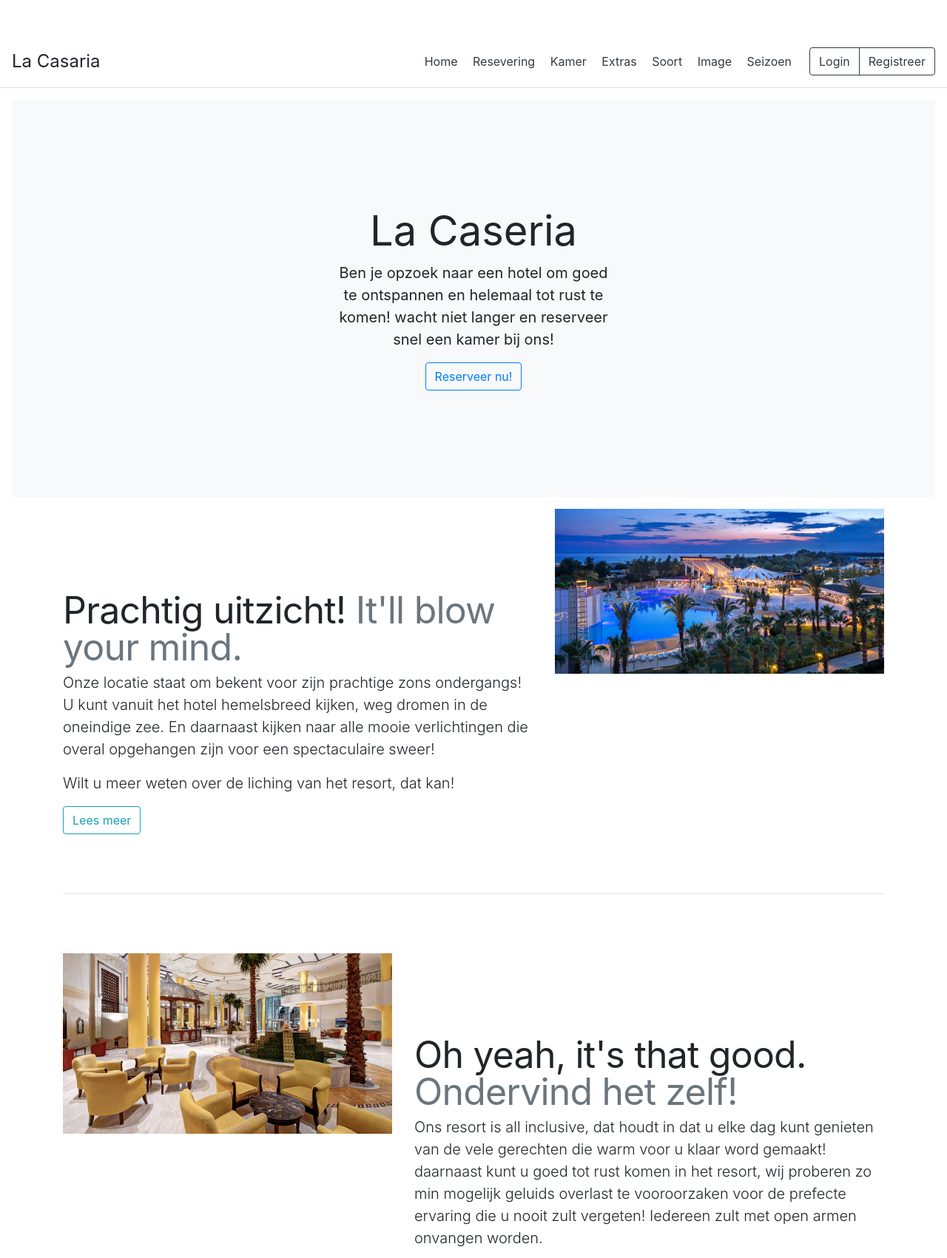
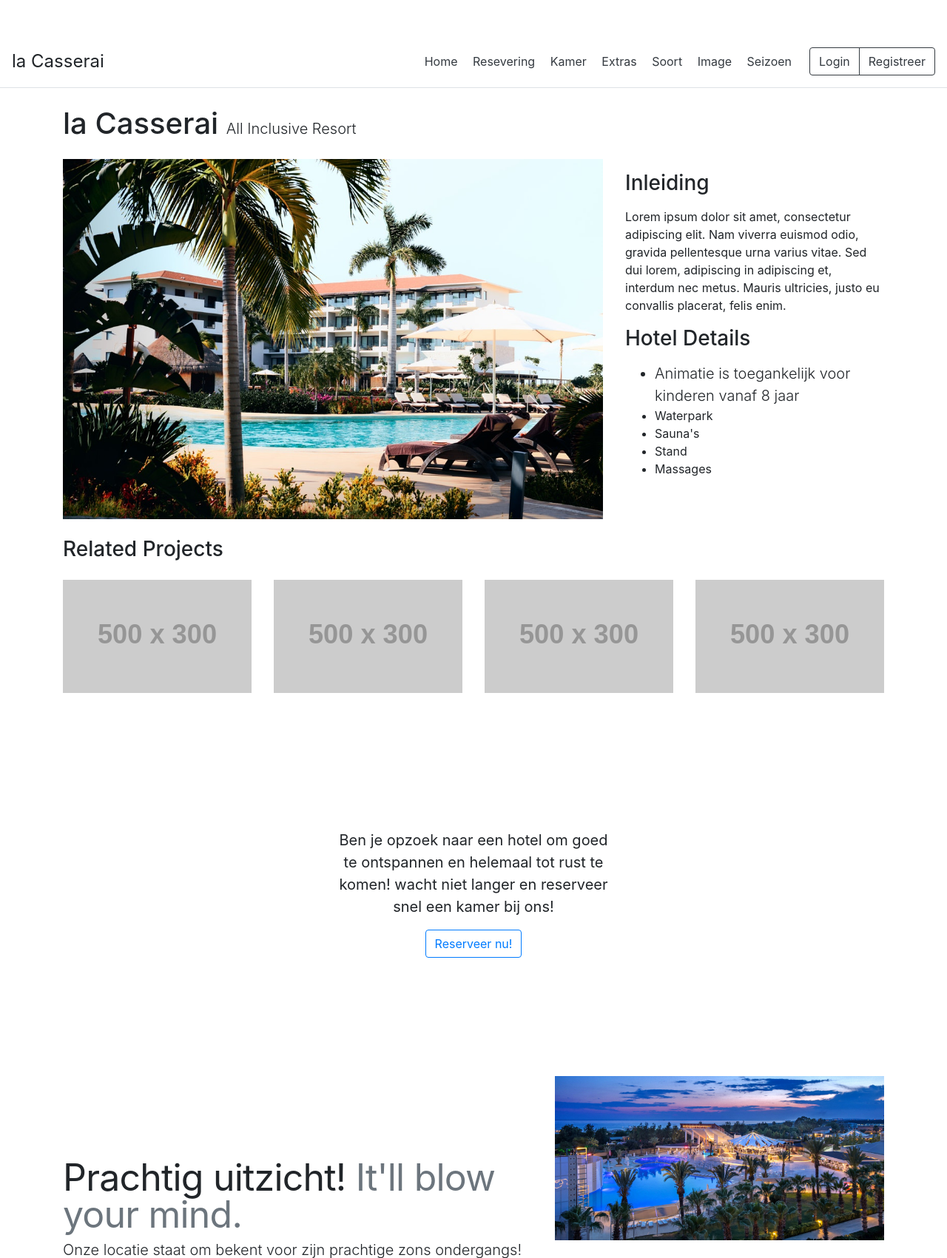
Before and after one commit to Ricomeijdam/LaCaseria, a Symfony app: template templates/default/index.html.twig in a window 1280 px wide. Shown: the top 1701 px of the page at 74% size. Run offline with Twig, Linux system fonts and the light colour scheme; the template is opened without the code that fills it, so the values that code supplies are empty; grey boxes labelled with a size stand in for pictures from a placeholder-image service; some libraries are stand-ins or nearby versions.

Commit message:
updated index page

```diff
--- a/templates/base.html.twig
+++ b/templates/base.html.twig
@@ -21,15 +21,15 @@
     {% endif %}
 
         <div class="d-flex flex-column flex-md-row align-items-center p-3 mb-3 bg-white border-bottom box-shadow">
-            <h4 class="my-0 mr-md-auto font-weight-normal">La Casaria</h4>
+            <h4 class="my-0 mr-md-auto font-weight-normal">la Casserai</h4>
             <nav class="my-2 my-md-0 mr-md-3">
                 <a class="p-2 text-dark" href="/">Home</a>
-                <a class="p-2 text-dark" href="reservering">Resevering</a>
-                <a class="p-2 text-dark" href="kamer">Kamer</a>
-                <a class="p-2 text-dark" href="extras">Extras</a>
-                <a class="p-2 text-dark" href="soort">Soort</a>
-                <a class="p-2 text-dark" href="image">Image</a>
-                <a class="p-2 text-dark" href="seizoen">Seizoen</a>
+                <a class="p-2 text-dark" href="/reservering">Resevering</a>
+                <a class="p-2 text-dark" href="/kamer">Kamer</a>
+                <a class="p-2 text-dark" href="/extras">Extras</a>
+                <a class="p-2 text-dark" href="/soort">Soort</a>
+                <a class="p-2 text-dark" href="/image">Image</a>
+                <a class="p-2 text-dark" href="/seizoen">Seizoen</a>
                 {% if app.user %}
                     <a class="p-2 text-dark" href="user">Profiel</a>
                 {% else %}
--- a/templates/default/index.html.twig
+++ b/templates/default/index.html.twig
@@ -1,12 +1,76 @@
 {% extends 'base.html.twig' %}
 
-{% block title %}La Caseria{% endblock %}
+{% block title %}La Casserai{% endblock %}
 
 {% block body %}
 
-<div class="position-relative overflow-hidden p-3 p-md-5 m-md-3 text-center bg-light">
+    <!-- Page Content -->
+    <div class="container">
+
+        <!-- Portfolio Item Heading -->
+        <h1 class="my-4">la Casserai
+            <small class="lead">All Inclusive Resort</small>
+        </h1>
+
+        <!-- Portfolio Item Row -->
+        <div class="row">
+
+            <div class="col-md-8">
+                <img class="img-fluid" data-src="holder.js/750x500/auto" src="{{ asset('images/clearshot.jpg') }}">
+            </div>
+
+            <div class="col-md-4">
+                <h3 class="my-3">Inleiding</h3>
+                <p>Lorem ipsum dolor sit amet, consectetur adipiscing elit. Nam viverra euismod odio, gravida pellentesque urna varius vitae. Sed dui lorem, adipiscing in adipiscing et, interdum nec metus. Mauris ultricies, justo eu convallis placerat, felis enim.</p>
+                <h3 class="my-3">Hotel Details </h3>
+                <ul>
+                    <li class="lead">Animatie is toegankelijk voor kinderen vanaf 8 jaar</li>
+                    <li>Waterpark</li>
+                    <li>Sauna's</li>
+                    <li>Stand</li>
+                    <li>Massages</li>
+                </ul>
+            </div>
+
+        </div>
+        <!-- /.row -->
+
+        <!-- Related Projects Row -->
+        <h3 class="my-4">Related Projects</h3>
+
+        <div class="row">
+
+            <div class="col-md-3 col-sm-6 mb-4">
+                <a href="#">
+                    <img class="img-fluid" src="http://placehold.it/500x300" alt="">
+                </a>
+            </div>
+
+            <div class="col-md-3 col-sm-6 mb-4">
+                <a href="#">
+                    <img class="img-fluid" src="http://placehold.it/500x300" alt="">
+                </a>
+            </div>
+
+            <div class="col-md-3 col-sm-6 mb-4">
+                <a href="#">
+                    <img class="img-fluid" src="http://placehold.it/500x300" alt="">
+                </a>
+            </div>
+
+            <div class="col-md-3 col-sm-6 mb-4">
+                <a href="#">
+                    <img class="img-fluid" src="http://placehold.it/500x300" alt="">
+                </a>
+            </div>
+
+        </div>
+        <!-- /.row -->
+
+    </div>
+    <!-- /.container -->
+<div class="position-relative overflow-hidden p-3 p-md-5 m-md-3 text-center">
     <div class="col-md-5 p-lg-5 mx-auto my-5">
-        <h1 class="display-4 font-weight-normal">La Caseria</h1>
         <p class="lead font-weight-normal">Ben je opzoek naar een hotel om goed te ontspannen en helemaal tot rust te komen! wacht niet langer en reserveer snel een kamer bij ons!</p>
         <a class="btn btn-outline-primary" href="reservering">Reserveer nu!</a>
     </div>
```
Also changed, not shown: public/images/clearshot.jpg (added), public/images/logo.jpg (added).
